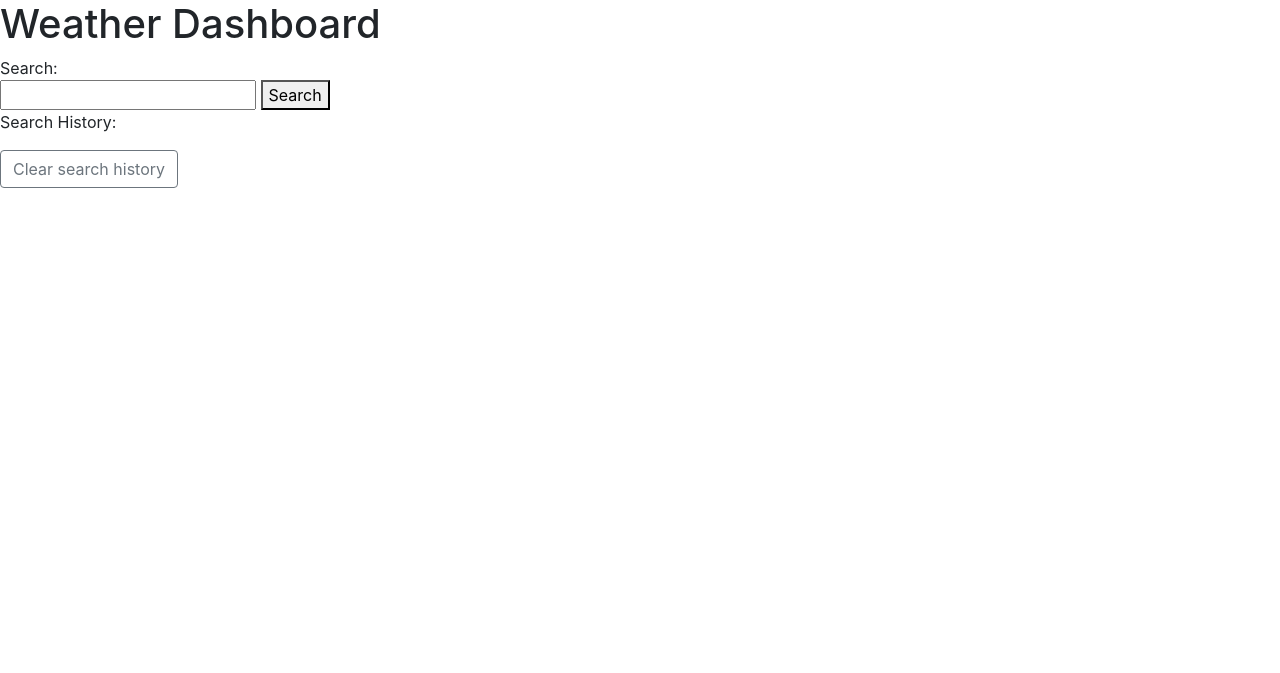
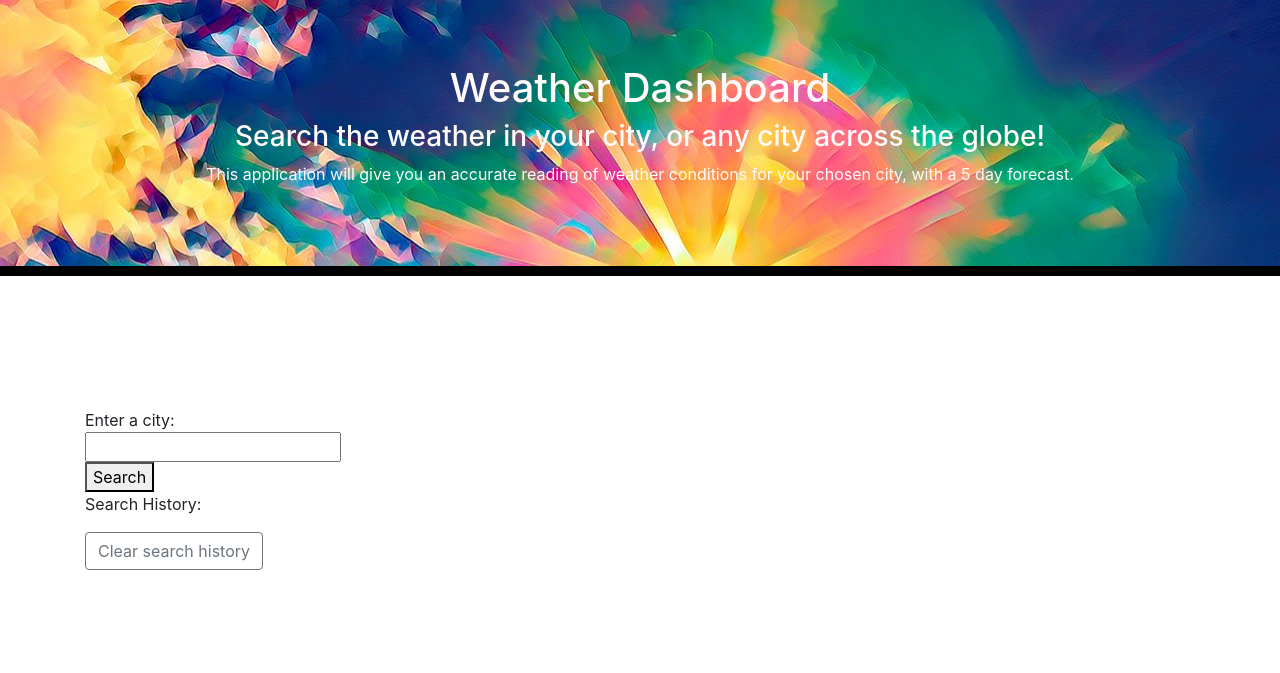
Before and after one commit to spatiality-dc/weather-dashboard, a plain HTML site: page index.html in a window 1280 px wide. Drawn offline with nearby package versions, Linux system fonts and the light colour scheme; files that its build step writes are made by us from their sources.

Commit message:
added css elements, jumbotron and innerHTML text

```diff
--- a/assets/style.css
+++ b/assets/style.css
@@ -9,3 +9,31 @@
   border: 1px solid red;
   border-radius: 5px;
 }
+
+.jumbotron-fluid {
+  text-align: center;
+  color: snow;
+  background-size: cover;
+  background-image: url("img/bg.jpg");
+  border-radius: 0;
+  border-bottom: 10px solid black;
+}
+
+.aside {
+  align-content: center;
+  padding: 100px;
+}
+
+#clearButton {
+  align-content: center;
+}
+
+@media screen and (min-width: 400px) {
+  .currentData {
+    align-content: center;
+  }
+
+  .forecastData {
+    align-content: center;
+  }
+}
--- a/index.html
+++ b/index.html
@@ -12,22 +12,26 @@
       rel="stylesheet"
       href="https://use.fontawesome.com/releases/v5.8.1/css/all.css"
     />
-    <link rel="stylesheet" href="style.css" />
+    <link rel="stylesheet" href="assets/style.css" />
   </head>
 
   <body>
     <header>
-      <!-- heading/nav bar -->
-      <nav>
+      <div class="jumbotron jumbotron-fluid">
         <h1>Weather Dashboard</h1>
-      </nav>
+        <h3>Search the weather in your city, or any city across the globe!</h3>
+        <p>
+          This application will give you an accurate reading of weather
+          conditions for your chosen city, with a 5 day forecast.
+        </p>
+      </div>
     </header>
     <main>
       <div class="row" id="mainContainer">
-        <aside class="col-4">
-          Search:<br />
+        <aside class="col-4 aside">
+          Enter a city:<br />
           <input type="text" id="textboxSearch" />
-          <button id="search" onclick="searchFunction(), callAPI()">
+          <button id="search" onclick="searchFunction(), callAPI(), uvAPI()">
             Search</button
           ><br />
           Search History:
```
Also changed, not shown: assets/img/bg.jpg (added).
